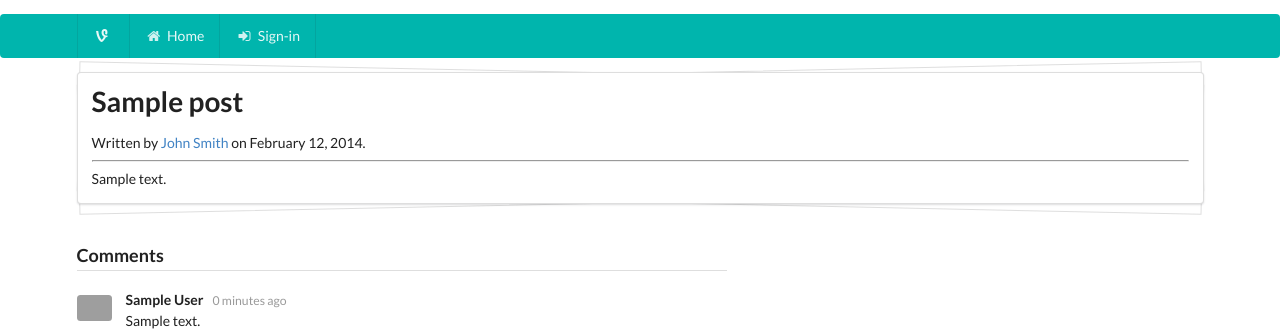
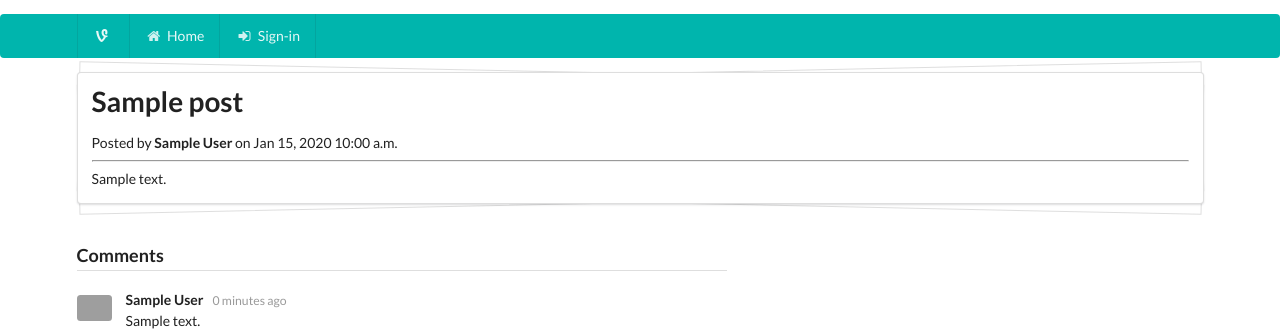
Before and after one commit to fishisawesome/volrac_blog, a Django app: a page that uses templates/posts/detail.html in a window 1280 px wide. Shown: the part 32-365 px from the top of the page. Run offline with Django 3.2, Linux system fonts and the light colour scheme; tables that the repository leaves empty hold one stand-in row (values such as "Sample post"); grey boxes are pictures that could not be loaded.

Commit message:
fixed detail page to use database details in subheader

```diff
--- a/templates/posts/detail.html
+++ b/templates/posts/detail.html
@@ -1,5 +1,6 @@
 {% extends 'layout.html' %}
 {% load static %}
+{% load blog_extras %}
 
 {% block custom_css %}
 <link href="{% static 'css/comments.css' %}" rel="stylesheet">
@@ -14,7 +15,7 @@ Volrac's latest posts.
 <div class="ui container">
     <div class="ui piled segment">
       <h1 class="ui header">{{ post.title|escape|safe }}</h1>
-      <div class="sub header">Written by <a href="#">John Smith</a> on February 12, 2014.</div>
+      <div class="sub header">Posted by <strong>{{ post.user|full_or_username }}</strong> on {{ post.pub_date|date:"M d, Y h:i a" }}</div>
       <hr>
       {{ post.content|escape|safe }}
     </div>
```
